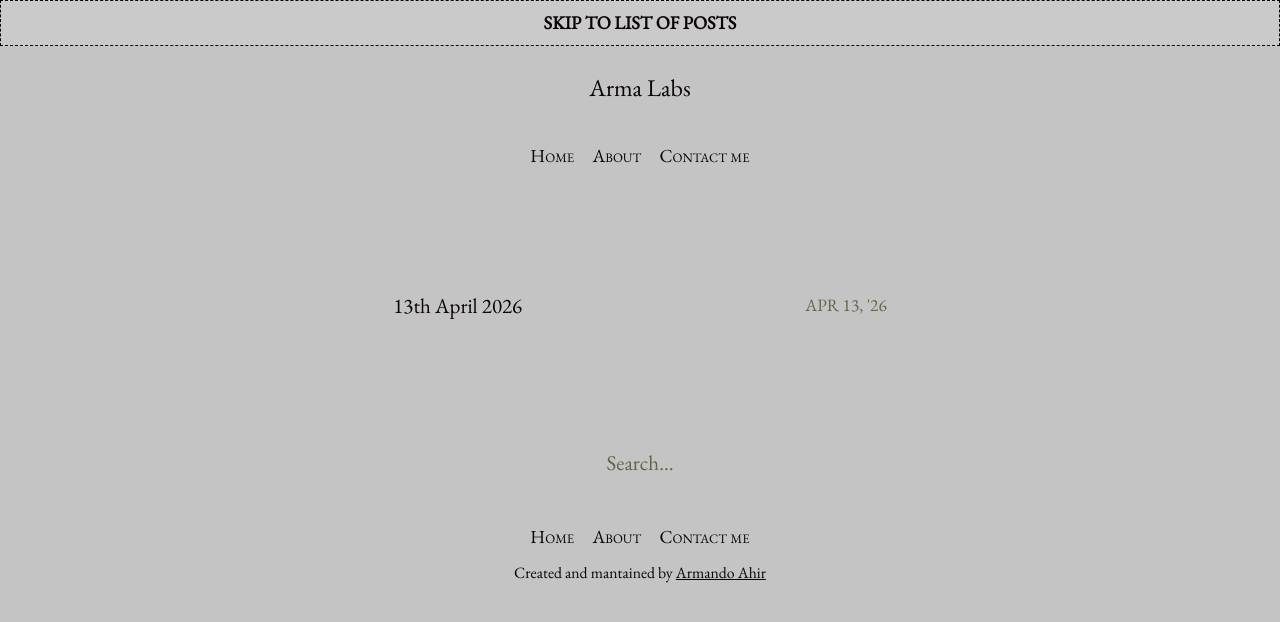
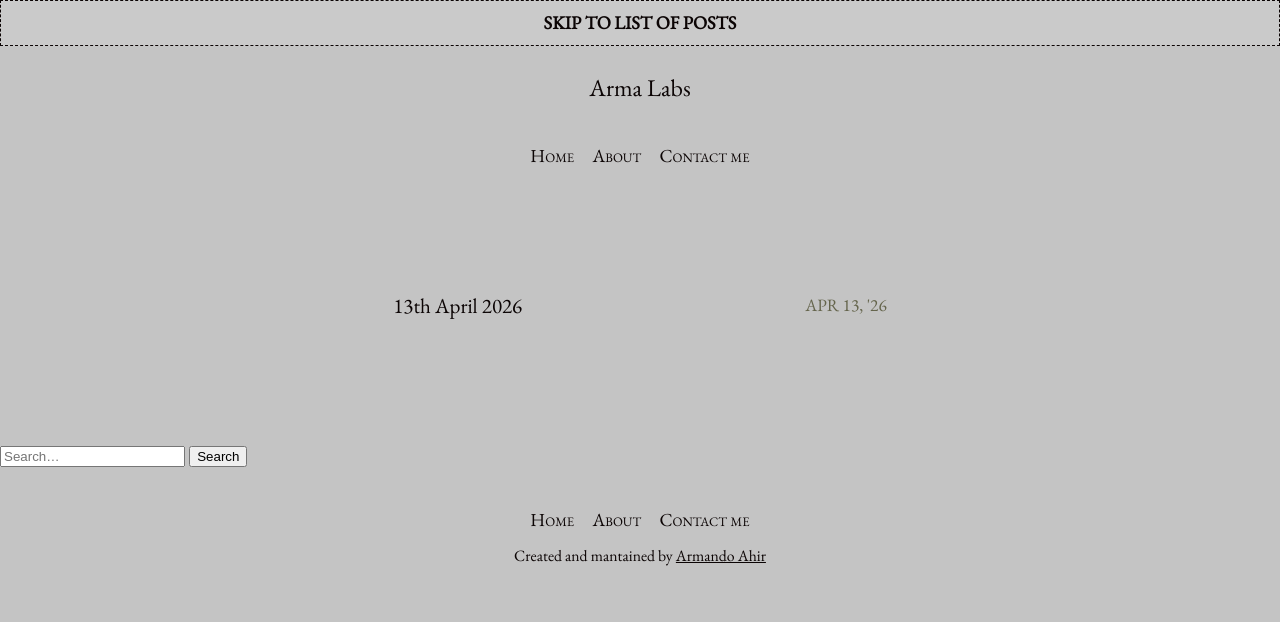
Before and after one commit to armandoahir/armandoahir.github.io, a Jekyll site: the page built from index.html, in a window 1280 px wide. Shown: the top 622 px of the page. Built offline with Jekyll 4.4.1, drawn with Linux system fonts in a browser that asks for light colours; the list of posts is cut into pages by our own code.

Commit message:
[13th Apr] search deletion

```diff
--- a/assets/css/main.scss
+++ b/assets/css/main.scss
@@ -16,6 +16,5 @@
   "menu",
   "post-list",
   "article",
-  "footnotes",
-  "search"
+  "footnotes"
 ;
```
